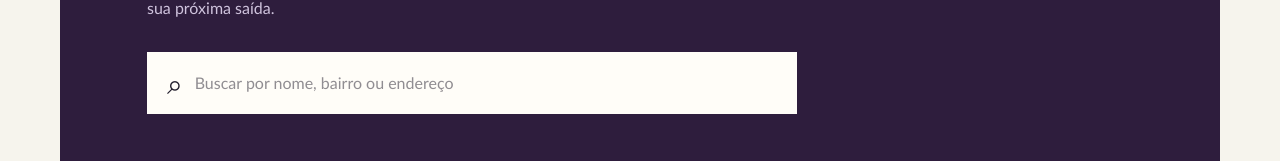
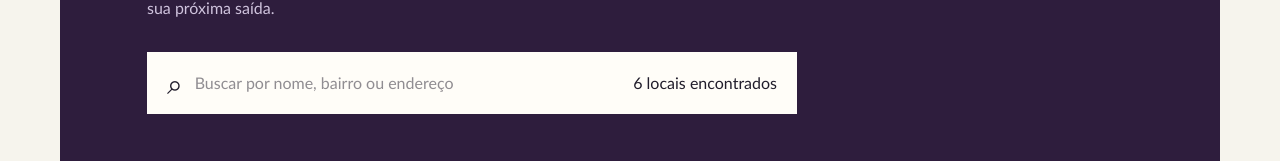
Before and after one commit to 1TDSPJ-26/portal-locais-acessiveis, a React (Vite) app: page /locais in a window 1280 px wide. Shown: the part 436-597 px from the top of the page. Built offline with nearby package versions, Linux system fonts and the light colour scheme.

Commit message:
feat: anuncia quantidade de resultados para leitores de tela

```diff
--- a/src/pages/LocaisPage.tsx
+++ b/src/pages/LocaisPage.tsx
@@ -57,6 +57,9 @@ export default function LocaisPage() {
             onChange={(evento) => setTermo(evento.target.value)}
             placeholder="Buscar por nome, bairro ou endereço"
           />
+          <output aria-live="polite">
+            {resultados.length} {resultados.length === 1 ? "local encontrado" : "locais encontrados"}
+          </output>
         </label>
       </header>
 
```
Also changed, not shown: src/utils/filtrar-locais.ts (line endings or trailing spaces).
